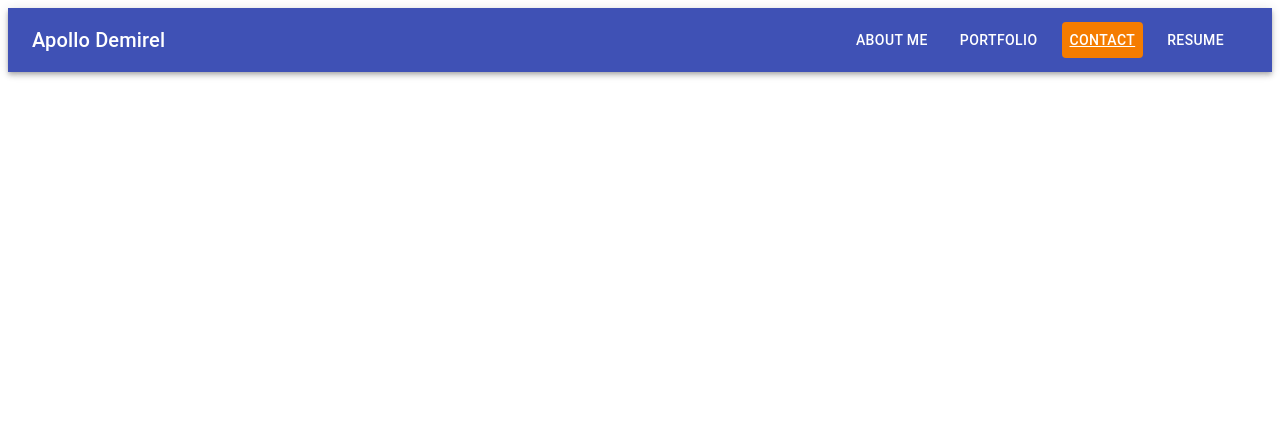
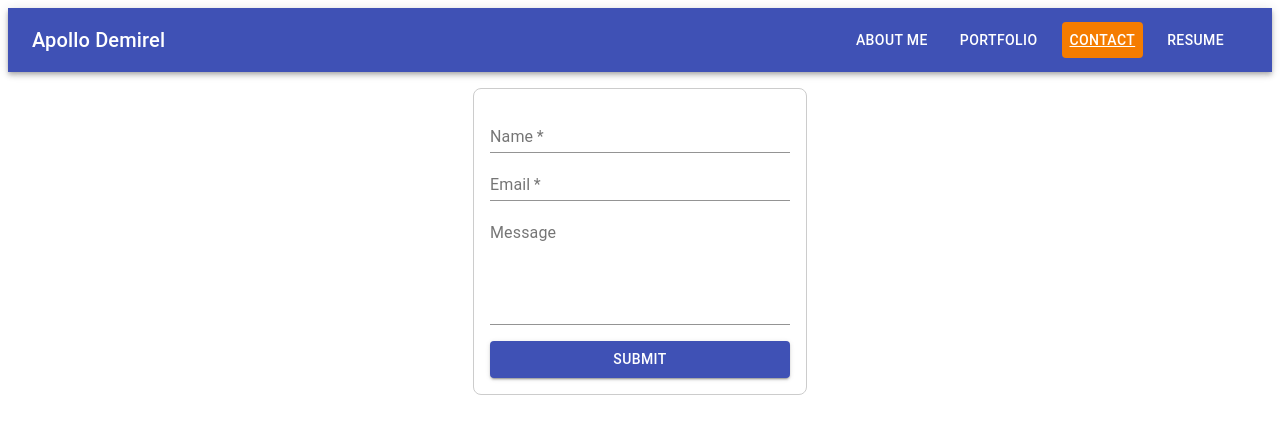
Before and after one commit to demiapollo/react-portfolio2, a React (Create React App) app: page / in a window 1280 px wide. Both pictures are taken after a click on the button "CONTACT". Shown: the top 434 px of the page. Built offline with nearby package versions, Linux system fonts and the light colour scheme.

Commit message:
contact.js

```diff
--- a/package.json
+++ b/package.json
@@ -7,6 +7,7 @@
     "@emotion/styled": "^11.11.0",
     "@material-ui/core": "^4.12.4",
     "@material-ui/icons": "^4.11.3",
+    "@material-ui/lab": "^4.0.0-alpha.61",
     "@mui/icons-material": "^5.11.16",
     "@mui/material": "^5.13.6",
     "@react-pdf/renderer": "^3.1.12",
--- a/src/components/Contact.js
+++ b/src/components/Contact.js
@@ -1,11 +1,127 @@
-import React from 'react';
+import React, { useState } from 'react';
+import { TextField, Button, Snackbar } from '@material-ui/core';
+import MuiAlert from '@material-ui/lab/Alert';
+import { makeStyles } from '@material-ui/core/styles';
 
-function Contact() {
+const useStyles = makeStyles((theme) => ({
+  form: {
+    display: 'flex',
+    flexDirection: 'column',
+    maxWidth: 300,
+    margin: '0 auto',
+    marginTop: theme.spacing(2),
+    padding: theme.spacing(2),
+    border: '1px solid #ccc',
+    borderRadius: theme.spacing(1),
+  },
+  submitButton: {
+    marginTop: theme.spacing(2),
+  },
+}));
+
+const Contact = () => {
+  const classes = useStyles();
+  const [formData, setFormData] = useState({
+    name: '',
+    email: '',
+    message: '',
+  });
+  const [errors, setErrors] = useState({
+    name: false,
+    email: false,
+    message: false,
+  });
+  const [openSnackbar, setOpenSnackbar] = useState(false);
+
+  const handleChange = (event) => {
+    const { name, value } = event.target;
+    setFormData((prevData) => ({
+      ...prevData,
+      [name]: value,
+    }));
+  };
+
+  const handleSubmit = (event) => {
+    event.preventDefault();
+    const { name, email, message } = formData;
+    setErrors({
+      name: name === '',
+      email: !validateEmail(email),
+      message: message === '',
+    });
+    setOpenSnackbar(true);
+  };
+
+  const validateEmail = (email) => {
+    const emailPattern = /^[^\s@]+@[^\s@]+\.[^\s@]+$/;
+    return emailPattern.test(email);
+  };
+
+  const handleCloseSnackbar = (event, reason) => {
+    if (reason === 'clickaway') {
+      return;
+    }
+    setOpenSnackbar(false);
+  };
+
   return (
-    <section id="contact">
-      {/* I will add my contact details here a form*/}
-    </section>
+    <>
+      <form className={classes.form} onSubmit={handleSubmit}>
+        <TextField
+          label="Name"
+          name="name"
+          value={formData.name}
+          onChange={handleChange}
+          error={errors.name}
+          helperText={errors.name && 'Name is required'}
+          required
+        />
+        <TextField
+          label="Email"
+          name="email"
+          value={formData.email}
+          onChange={handleChange}
+          error={errors.email}
+          helperText={errors.email && 'Invalid email address'}
+          required
+        />
+        <TextField
+          label="Message"
+          name="message"
+          value={formData.message}
+          onChange={handleChange}
+          multiline
+          rows={5}
+          error={errors.message}
+          helperText={errors.message && 'Please leave a message.'}
+        />
+        <Button
+          className={classes.submitButton}
+          variant="contained"
+          color="primary"
+          type="submit"
+        >
+          Submit
+        </Button>
+      </form>
+      <Snackbar
+        open={openSnackbar}
+        autoHideDuration={6000}
+        onClose={handleCloseSnackbar}
+      >
+        <MuiAlert
+          onClose={handleCloseSnackbar}
+          severity="error"
+          elevation={6}
+          variant="filled"
+        >
+          {errors.name ? 'Name is required.' : ''}
+          {errors.email ? 'Invalid email address.' : ''}
+          {errors.message ? 'Please leave a message.' : ''}
+        </MuiAlert>
+      </Snackbar>
+    </>
   );
-}
+};
 
 export default Contact;
```
Also changed, not shown: 1 other file (tests, documents, lock files or other folders).
